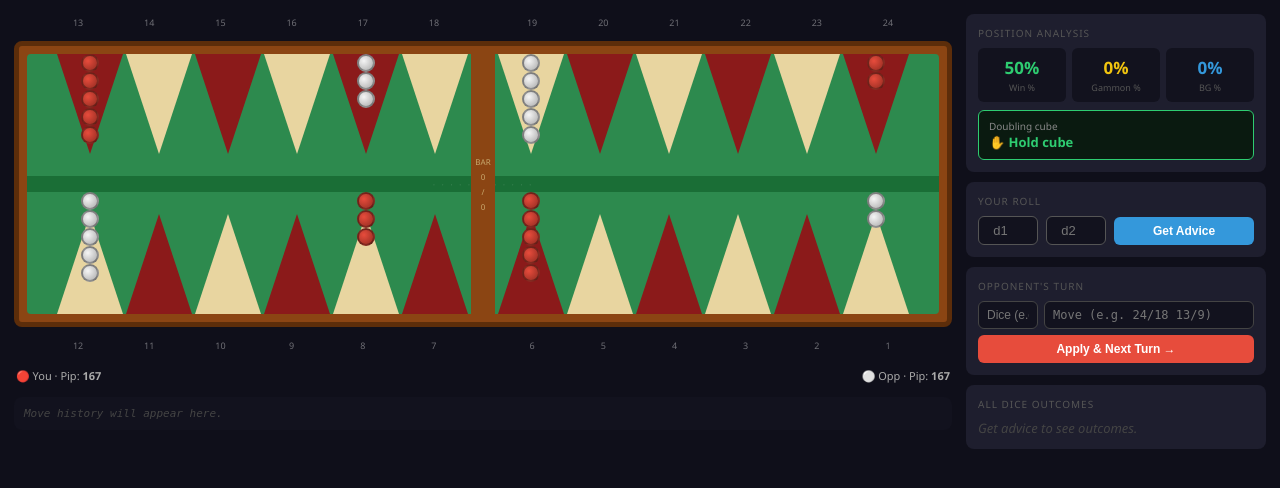
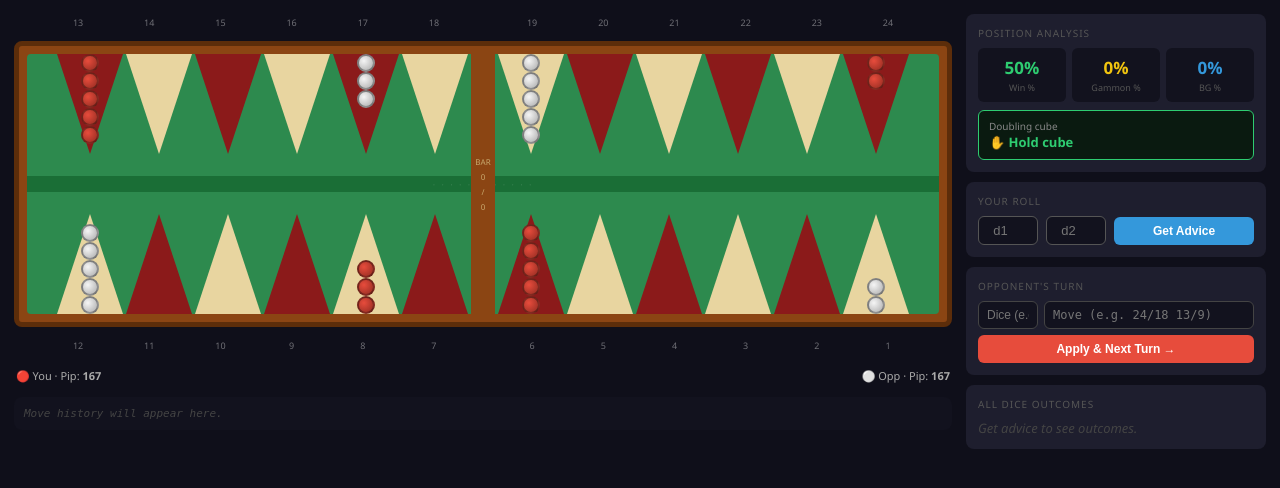
Before and after one commit to meronsab/backgammon-advisor, a Flask app: page / in a window 1280 px wide. Shown: the part 49-537 px from the top of the page. Run offline with Flask 3, Linux system fonts and the light colour scheme.

Commit message:
fix: bottom-row checkers now stack from board edge upward

```diff
--- a/static/style.css
+++ b/static/style.css
@@ -20,6 +20,7 @@ main { display: grid; grid-template-columns: 1fr 300px; gap: 14px; padding: 14px
 .board-bar { position: absolute; left: 50%; transform: translateX(-50%); width: 24px; height: 100%; background: #8B4513; z-index: 2; display: flex; flex-direction: column; align-items: center; justify-content: center; font-size: 8px; color: #c8a96e; gap: 4px; }
 .points-row { display: flex; padding: 0 30px; gap: 3px; }
 .point { flex: 1; display: flex; flex-direction: column; align-items: center; position: relative; min-width: 0; }
+.bot-row .point { justify-content: flex-end; }
 .point-triangle { position: absolute; width: 100%; height: 100px; pointer-events: none; }
 .top-row .point-triangle { top: 0; clip-path: polygon(50% 100%, 0 0, 100% 0); }
 .bot-row .point-triangle { bottom: 0; clip-path: polygon(50% 0, 0 100%, 100% 100%); }
```
